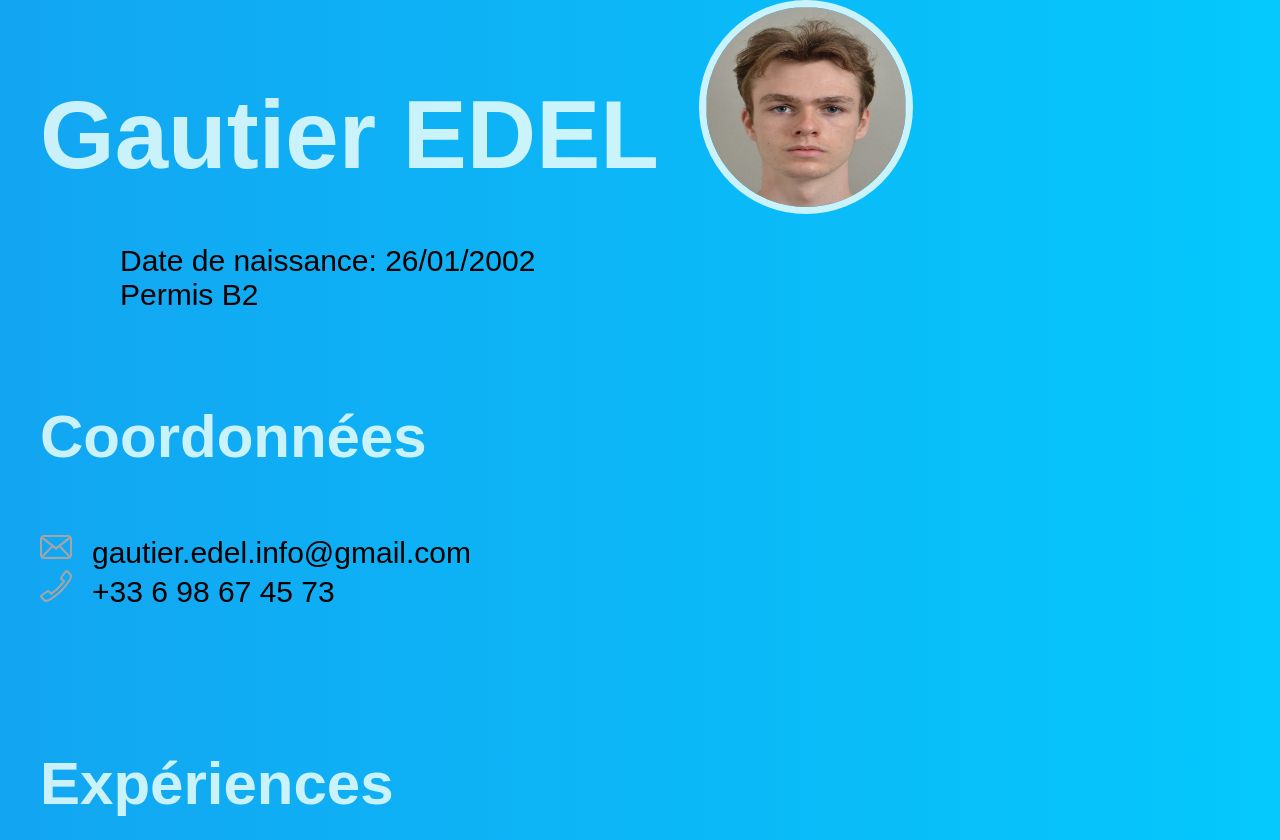
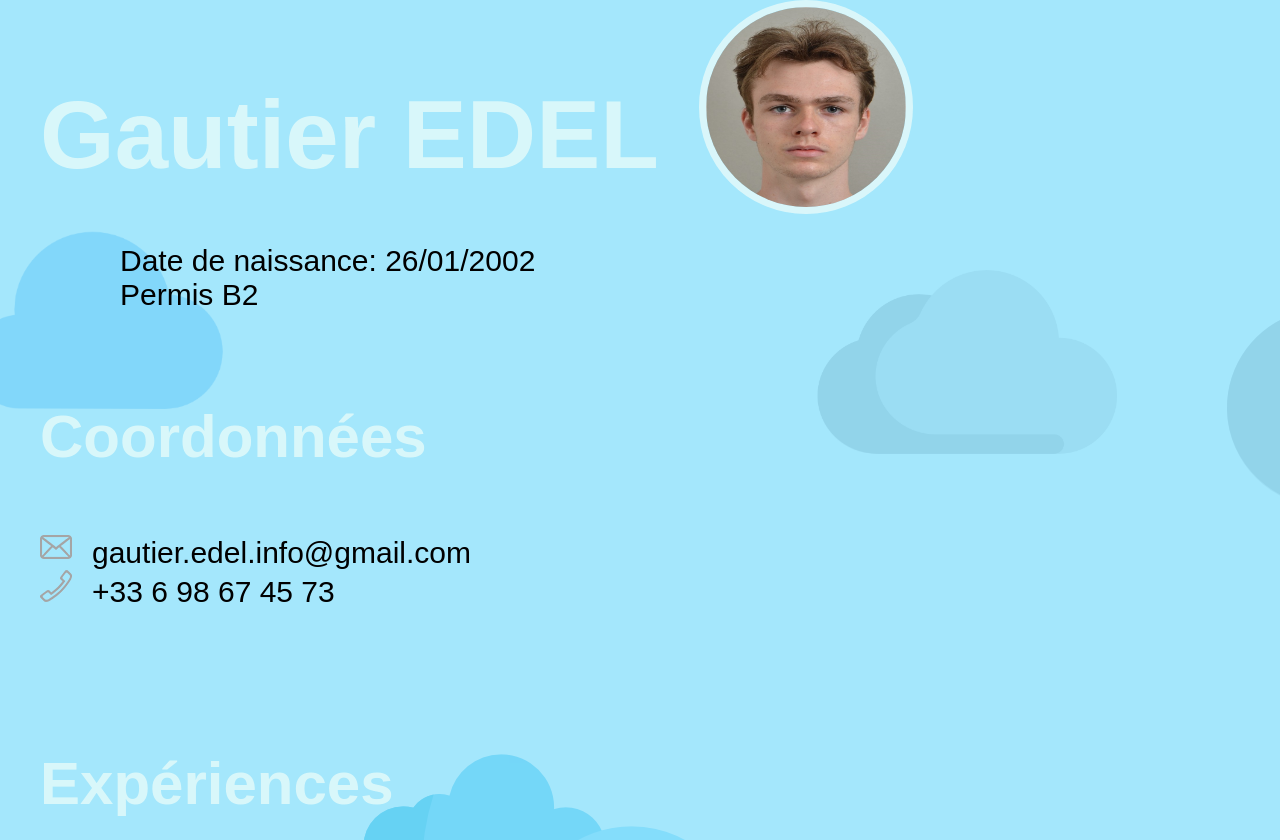
Before and after one commit to GautierE/CV_Gautier_Info, a React (Create React App) app: page / in a window 1280 px wide. Shown: the top 840 px of the page. Built offline with nearby package versions, Linux system fonts and the light colour scheme.

Commit message:
Update animated background with floating clouds

```diff
--- a/src/App.css
+++ b/src/App.css
@@ -1,22 +1,37 @@
 .app {
   font-family: "Century Gothic", sans-serif;
   font-size: 30px;
-  background: linear-gradient(to left, rgb(0, 210, 255), rgb(58, 71, 213));
   width: 100%;
   height: 100%;
   z-index: -10;
-  background-size: 400% 400%;
-  animation: gradient 20s ease infinite;
+  background-color: rgba(75, 207, 250,0.5);
+  overflow: hidden;
 }
 
-@keyframes gradient {
-  0% {
-    background-position: 0 50%;
+.header
+{
+  position: relative;
+}
+
+.background
+{
+  background: url("./Images/background cv.png") repeat;
+  animation: cloud linear 120s infinite;
+  background-position: 0 0;
+  position: absolute;
+  width: 25000px;
+  height: 4000px;
+  top: 0;
+  left: -1800px;
+  z-index: -1;
+}
+
+@keyframes cloud {
+  from{
+    transform: translateX(-1000px);
   }
-  50% {
-    background-position: 100% 50%;
-  }
-  100% {
-    background-position: 0 50%;
+
+  to {
+    transform: translateX(2000px);
   }
 }
--- a/src/App.js
+++ b/src/App.js
@@ -1,7 +1,7 @@
 import './App.css';
 import './Experience.css';
 import React, {Component} from "react";
-import Carousel  from 'react-elastic-carousel';
+import Carousel from 'react-elastic-carousel';
 
 import Presentation from './Presentation.js';
 import Skills from './Skills';
@@ -27,6 +27,9 @@ class App extends Component {
         const {experienceArray, experienceArraySelectedIndex} = this.state;
         return (
             <div className={'app'}>
+                <header className={'header'}>
+                    <div className="background"></div>
+                </header>
                     <div>
                         <Presentation/>
                     </div>
@@ -45,7 +48,6 @@ class App extends Component {
                     <div>
                         <Hobbies/>
                     </div>
-
             </div>
         )
     }
```
Also changed, not shown: src/Images/background cv.png (added). Lines whose indentation alone changed are shown as unchanged.
